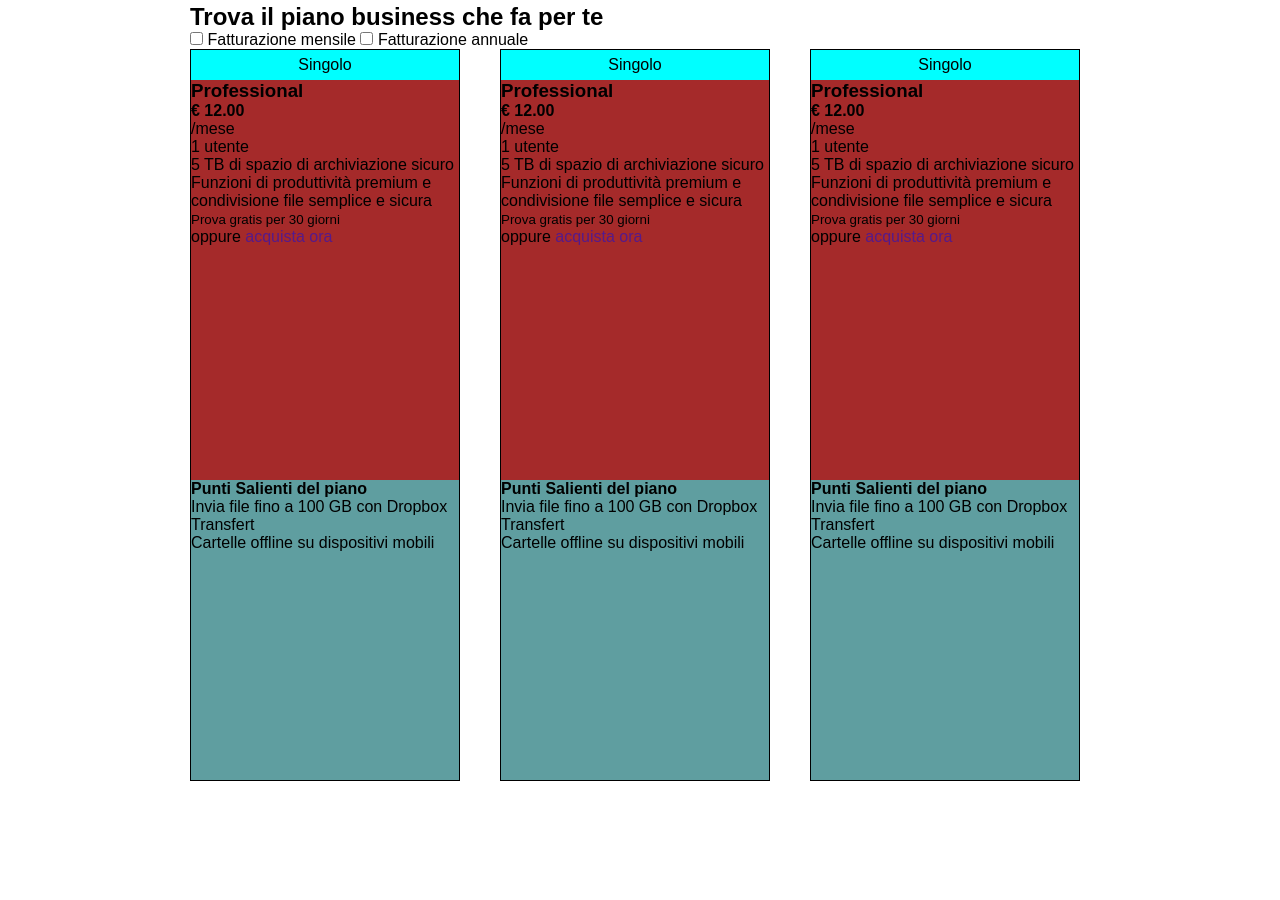
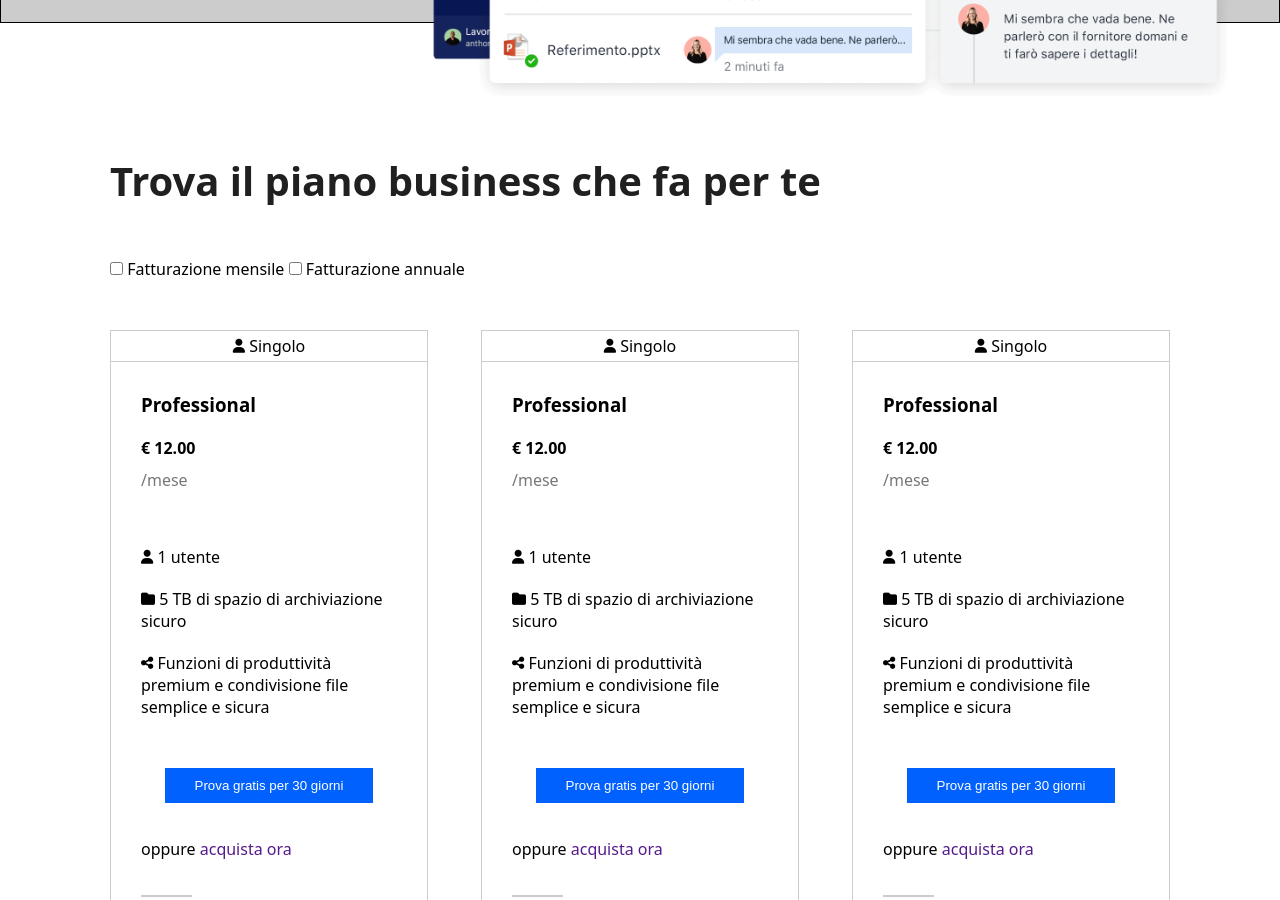
Before and after one commit to emazupp/htmlcss-dropbox, a plain HTML site: page index.html in a window 1280 px wide. Shown: the part 827-1727 px from the top of the page. Drawn offline with Linux system fonts and the light colour scheme.

Commit message:
padding fixed with new layout section main plans

```diff
--- a/css/style.css
+++ b/css/style.css
@@ -8,17 +8,19 @@
 /* UTILS */
 
 body {
-  font-family: Arial, Helvetica, sans-serif;
+  font-family: system-ui, -apple-system, BlinkMacSystemFont, "Segoe UI", Roboto,
+    Oxygen, Ubuntu, Cantarell, "Open Sans", "Helvetica Neue", sans-serif;
 }
 
 :root {
   --primary-color: #202020;
-  --secondary-color: #0061ff;
+  --secondary-color: rgb(0, 97, 255);
+  --line-color: #ccc;
 }
 
 .container {
   max-width: 100%;
-  width: 1000px;
+  width: 1200px;
   margin: 0 auto;
 }
 
@@ -36,12 +38,15 @@ a {
 }
 
 .btn {
+  background-color: var(--secondary-color);
+  padding: 10px 30px;
+  color: white;
 }
 
 /* HEADER */
 
 .header {
-  height: 700px;
+  height: 850px;
   /* debug */
   background-color: #ccc;
   border: 1px solid black;
@@ -55,7 +60,6 @@ a {
   height: 70px;
   align-items: center;
   background-color: #fff;
-  padding: 0 100px;
 }
 
 .nav-items {
@@ -102,7 +106,7 @@ a {
 }
 
 .hero-title > h1 {
-  font-size: 3.5em;
+  font-size: 5.5em;
   font-weight: 900;
 }
 
@@ -113,40 +117,107 @@ a {
 /* MAIN */
 
 .main-container {
-  padding: 130px 50px;
+  padding: 130px 70px;
+}
+
+/* title cards */
+.main-plans {
+  display: flex;
+  flex-direction: column;
+  gap: 50px;
+}
+
+.main-plans > .plans-title > h2 {
+  font-size: 2.5em;
+  color: var(--primary-color);
+  padding-bottom: 50px;
+}
+
+.main-plans > .plans-title > .checkbox {
+  /* CHECKBOX BORDER RADIUS? */
 }
 
 /* plan cards */
 
-.card-container {
+.cards-container {
   display: flex;
-  column-gap: 40px;
+  column-gap: 53px;
+  justify-content: center;
 }
 
-.card-container > .plan-card {
+.cards-container > .plan-card {
   display: flex;
   flex-direction: column;
-  background-color: blue;
-  border: 1px solid black;
+  /* background-color: blue; */
+  /*  border: 1px solid black; */
   flex: 0 0 30%;
+  border: 1px solid var(--line-color);
 }
 
 .plan-card > .plan-card-header {
-  height: 30px;
   text-align: center;
   line-height: 30px;
-  /* debug */
-  background-color: aqua;
+  border-bottom: 1px solid var(--line-color);
 }
 
 .plan-card > .plan-card-body {
-  height: 400px;
-  /* debug */
-  background-color: brown;
+  padding: 30px 30px 20px;
 }
 
 .plan-card > .plan-card-footer {
+  padding: 50px 30px 50px;
+}
+
+.plan-card-body > .card-info {
+  display: flex;
+  flex-direction: column;
+  row-gap: 10px;
+}
+
+.button-card-container {
+  text-align: center;
+}
+
+.card-plan-title {
+  padding-bottom: 10px;
+}
+
+.plan-card-body > .card-info > p {
+  color: #777;
+}
+
+.card-benefits-list {
+  padding-top: 35px;
+  padding-bottom: 50px;
+}
+
+.card-benefits-list > li {
+  padding-top: 20px;
+}
+
+.fa-check {
+  color: var(--secondary-color);
+}
+
+.plan-card-body > p {
+  padding-top: 35px;
+  padding-bottom: 35px;
+}
+
+.plan-card-body > .half-line {
+  border: 1px solid var(--line-color);
+  width: 20%;
+}
+
+.plan-card > .plan-card-footer > ul > li {
+  padding-top: 20px;
+}
+
+/* large card */
+
+.large-card {
+  width: 100%;
   height: 300px;
-  /* debug */
-  background-color: cadetblue;
+  padding-top: 50px;
+  border: 1px solid var(--line-color);
 }
--- a/index.html
+++ b/index.html
@@ -82,109 +82,182 @@
             <label for="check-month">Fatturazione annuale</label>
           </div>
 
-          <div class="card-container">
+          <div class="cards-container">
+            <!-- first card -->
             <div class="plan-card">
               <div class="plan-card-header">
-                <span>Singolo</span>
+                <span><i class="fa-solid fa-user fa-sm"></i> Singolo</span>
               </div>
 
               <div class="plan-card-body">
+                <div class="card-info">
                   <h3 class="card-plan-title">Professional</h3>
                   <b class="card-plan-price">€ 12.00</b>
                   <p>/mese</p>
+                </div>
 
+                <ul class="card-benefits-list">
+                  <li><i class="fa-solid fa-user fa-sm"></i> 1 utente</li>
+                  <li>
+                    <i class="fa-solid fa-folder fa-sm"></i> 5 TB di spazio di
+                    archiviazione sicuro
+                  </li>
+                  <li>
+                    <i class="fa-solid fa-share-nodes fa-sm"></i>
+                    Funzioni di produttività premium e condivisione file
+                    semplice e sicura
+                  </li>
+                </ul>
+                <div class="button-card-container">
+                  <button class="btn btn-default">
+                    Prova gratis per 30 giorni
+                  </button>
+                </div>
+
+                <p>oppure <a href="">acquista ora</a></p>
+
+                <div class="half-line"></div>
+              </div>
+
+              <div class="plan-card-footer">
+                <h4>Punti Salienti del piano</h4>
                 <ul>
-                  <li>1 utente</li>
-                  <li>5 TB di spazio di archiviazione sicuro</li>
                   <li>
+                    <i class="fa-solid fa-check fa-sm"></i> Invia file fino a
+                    100 GB con Dropbox Transfert
+                  </li>
+                  <li>
+                    <i class="fa-solid fa-check fa-sm"></i> Cartelle offline su
+                    dispositivi mobili
+                  </li>
+                </ul>
+              </div>
+            </div>
+            <!-- second card -->
+            <div class="plan-card">
+              <div class="plan-card-header">
+                <span><i class="fa-solid fa-user fa-sm"></i> Singolo</span>
+              </div>
+
+              <div class="plan-card-body">
+                <div class="card-info">
+                  <h3 class="card-plan-title">Professional</h3>
+                  <b class="card-plan-price">€ 12.00</b>
+                  <p>/mese</p>
+                </div>
+
+                <ul class="card-benefits-list">
+                  <li><i class="fa-solid fa-user fa-sm"></i> 1 utente</li>
+                  <li>
+                    <i class="fa-solid fa-folder fa-sm"></i> 5 TB di spazio di
+                    archiviazione sicuro
+                  </li>
+                  <li>
+                    <i class="fa-solid fa-share-nodes fa-sm"></i>
                     Funzioni di produttività premium e condivisione file
                     semplice e sicura
                   </li>
                 </ul>
 
+                <div class="button-card-container">
                   <button class="btn btn-default">
                     Prova gratis per 30 giorni
                   </button>
+                </div>
+
                 <p>oppure <a href="">acquista ora</a></p>
+
+                <div class="half-line"></div>
               </div>
 
               <div class="plan-card-footer">
                 <h4>Punti Salienti del piano</h4>
                 <ul>
-                  <li>Invia file fino a 100 GB con Dropbox Transfert</li>
-                  <li>Cartelle offline su dispositivi mobili</li>
+                  <li>
+                    <i class="fa-solid fa-check fa-sm"></i> Invia file fino a
+                    100 GB con Dropbox Transfert
+                  </li>
+                  <li>
+                    <i class="fa-solid fa-check fa-sm"></i> Cartelle offline su
+                    dispositivi mobili
+                  </li>
+
+                  <li>
+                    <i class="fa-solid fa-check fa-sm"></i> Cartelle offline su
+                    dispositivi mobili
+                  </li>
+
+                  <li>
+                    <i class="fa-solid fa-check fa-sm"></i> Cartelle offline su
+                    dispositivi mobili
+                  </li>
+
+                  <li>
+                    <i class="fa-solid fa-check fa-sm"></i> Cartelle offline su
+                    dispositivi mobili
+                  </li>
                 </ul>
               </div>
             </div>
-
+            <!-- third card -->
             <div class="plan-card">
               <div class="plan-card-header">
-                  <span>Singolo</span>
+                <span><i class="fa-solid fa-user fa-sm"></i> Singolo</span>
               </div>
 
               <div class="plan-card-body">
+                <div class="card-info">
                   <h3 class="card-plan-title">Professional</h3>
                   <b class="card-plan-price">€ 12.00</b>
                   <p>/mese</p>
+                </div>
 
-                  <ul>
-                    <li>1 utente</li>
-                    <li>5 TB di spazio di archiviazione sicuro</li>
+                <ul class="card-benefits-list">
+                  <li><i class="fa-solid fa-user fa-sm"></i> 1 utente</li>
                   <li>
+                    <i class="fa-solid fa-folder fa-sm"></i> 5 TB di spazio di
+                    archiviazione sicuro
+                  </li>
+                  <li>
+                    <i class="fa-solid fa-share-nodes fa-sm"></i>
                     Funzioni di produttività premium e condivisione file
                     semplice e sicura
                   </li>
                 </ul>
 
+                <div class="button-card-container">
                   <button class="btn btn-default">
                     Prova gratis per 30 giorni
                   </button>
+                </div>
+
                 <p>oppure <a href="">acquista ora</a></p>
+
+                <div class="half-line"></div>
               </div>
 
               <div class="plan-card-footer">
                 <h4>Punti Salienti del piano</h4>
                 <ul>
-                    <li>Invia file fino a 100 GB con Dropbox Transfert</li>
-                    <li>Cartelle offline su dispositivi mobili</li>
+                  <li>
+                    <i class="fa-solid fa-check fa-sm"></i> Invia file fino a
+                    100 GB con Dropbox Transfert
+                  </li>
+                  <li>
+                    <i class="fa-solid fa-check fa-sm"></i> Cartelle offline su
+                    dispositivi mobili
+                  </li>
                 </ul>
               </div>
             </div>
-
-              <div class="plan-card">
-                <div class="plan-card-header">
-                  <span>Singolo</span>
           </div>
 
-                <div class="plan-card-body">
-                  <h3 class="card-plan-title">Professional</h3>
-                  <b class="card-plan-price">€ 12.00</b>
-                  <p>/mese</p>
-
-                  <ul>
-                    <li>1 utente</li>
-                    <li>5 TB di spazio di archiviazione sicuro</li>
-                    <li>
-                      Funzioni di produttività premium e condivisione file
-                      semplice e sicura
-                    </li>
-                  </ul>
-
-                  <button class="btn btn-default">
-                    Prova gratis per 30 giorni
-                  </button>
-                  <p>oppure <a href="">acquista ora</a></p>
-                </div>
-
-                <div class="plan-card-footer">
-                  <h4>Punti Salienti del piano</h4>
-                  <ul>
-                    <li>Invia file fino a 100 GB con Dropbox Transfert</li>
-                    <li>Cartelle offline su dispositivi mobili</li>
-                  </ul>
-                </div>
+          <div class="large-card">
+            <div class="large-card-header"></div>
+            <div class="large-card-body"></div>
           </div>
         </section>
+
         <section class="main-partners"></section>
         <section class="main-operations"></section>
       </div>
```
Lines whose indentation alone changed are shown as unchanged.
